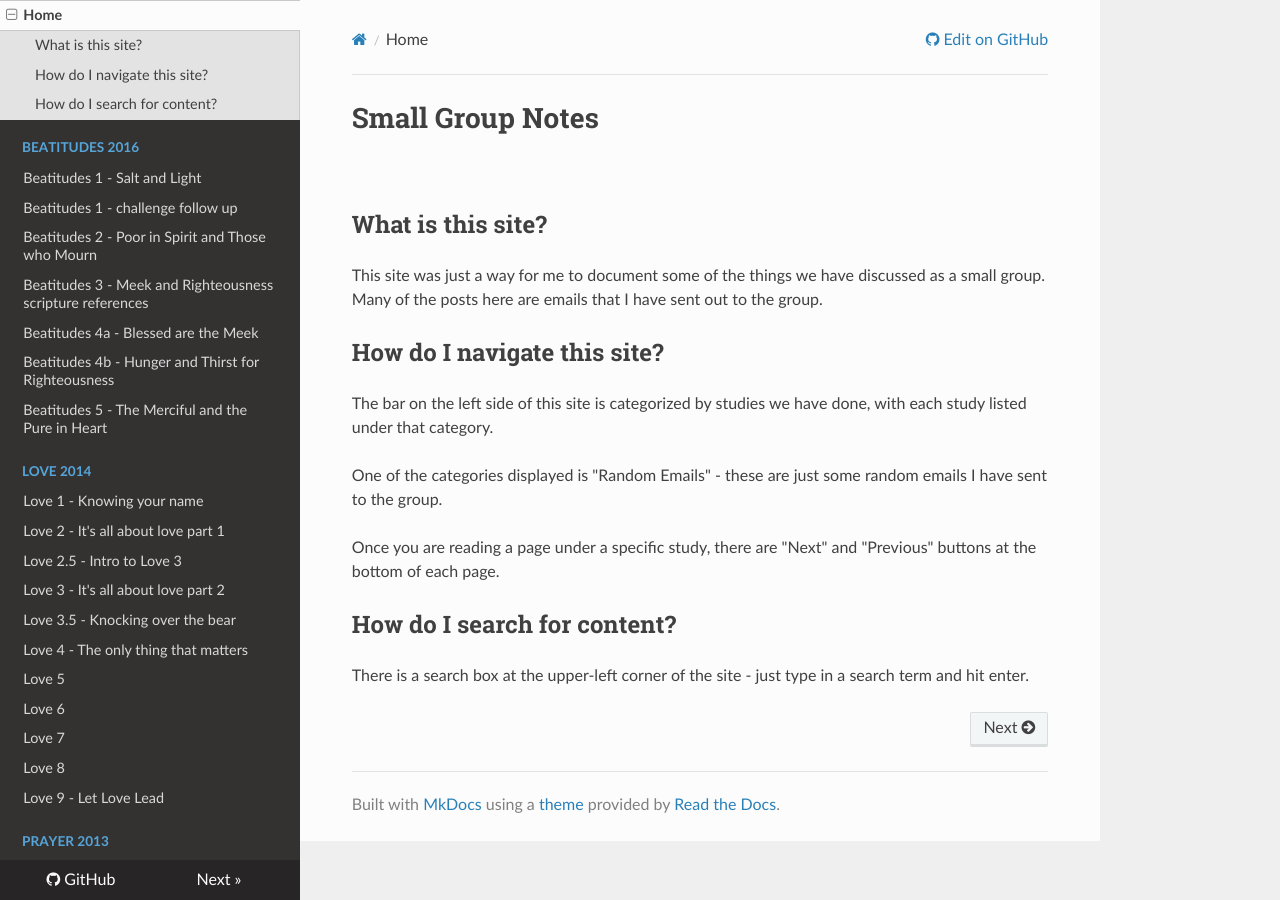
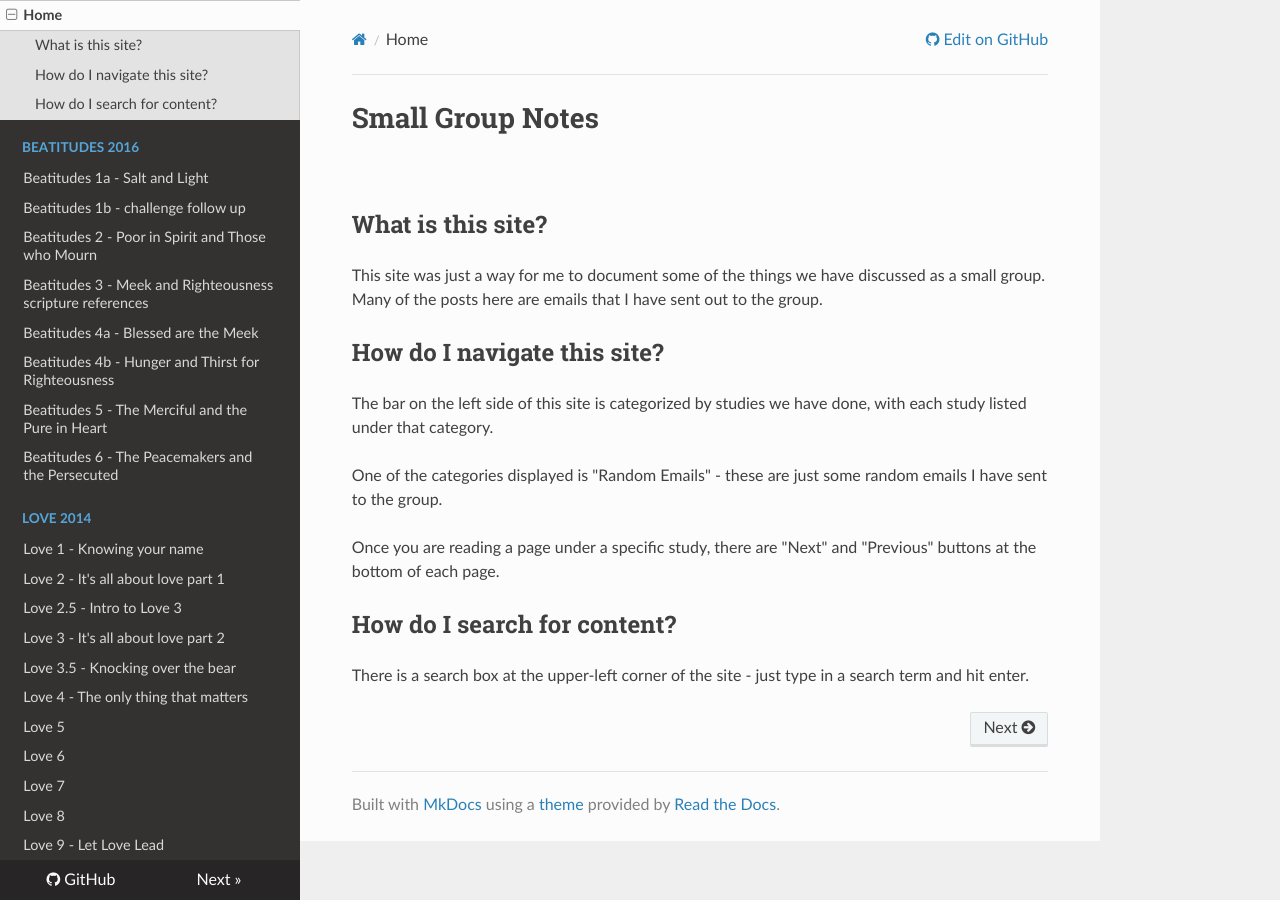
Before and after one commit to smallgroupnotes/smallgroupnotes.github.io, an MkDocs documentation site: the page built from docs/index.md, in a window 1280 px wide. Built offline with MkDocs 1.6.1, drawn with Linux system fonts in a browser that asks for light colours; nearby versions of some CDN libraries; old or Windows-style settings are respelled for this version of MkDocs.

Commit message:
Adding new note in index

```diff
--- a/mkdocs.yml
+++ b/mkdocs.yml
@@ -16,13 +16,14 @@ theme: readthedocs # quotes look odd... - fixed in custom.css
 pages:
   - Home: index.md
   - Beatitudes 2016:
-    - Beatitudes 1 - Salt and Light: beatitudes2016/01-salt-and-light.md
-    - Beatitudes 1 - challenge follow up: beatitudes2016/01-challenge.md
+    - Beatitudes 1a - Salt and Light: beatitudes2016/01-salt-and-light.md
+    - Beatitudes 1b - challenge follow up: beatitudes2016/01-challenge.md
     - Beatitudes 2 - Poor in Spirit and Those who Mourn: beatitudes2016/02-poor-in-spirit-mourn.md
     - Beatitudes 3 - Meek and Righteousness scripture references: beatitudes2016/03-meek-righteous-verses.md
     - Beatitudes 4a - Blessed are the Meek: beatitudes2016/4a-meek.md
     - Beatitudes 4b - Hunger and Thirst for Righteousness: beatitudes2016/4b-hunger-and-thirst.md
     - Beatitudes 5 - The Merciful and the Pure in Heart: beatitudes2016/05-mercy-pure-heart.md
+    - Beatitudes 6 - The Peacemakers and the Persecuted: beatitudes2016/06-peacemaker-persecuted.md
   - Love 2014:
     - Love 1 - Knowing your name: love2014/love1.md
     - Love 2 - It's all about love part 1: love2014/love2.md
```
